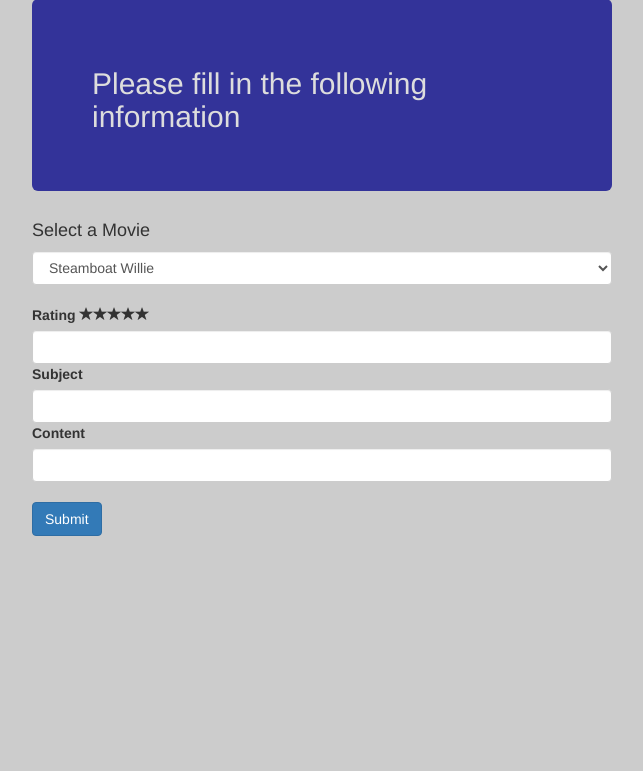
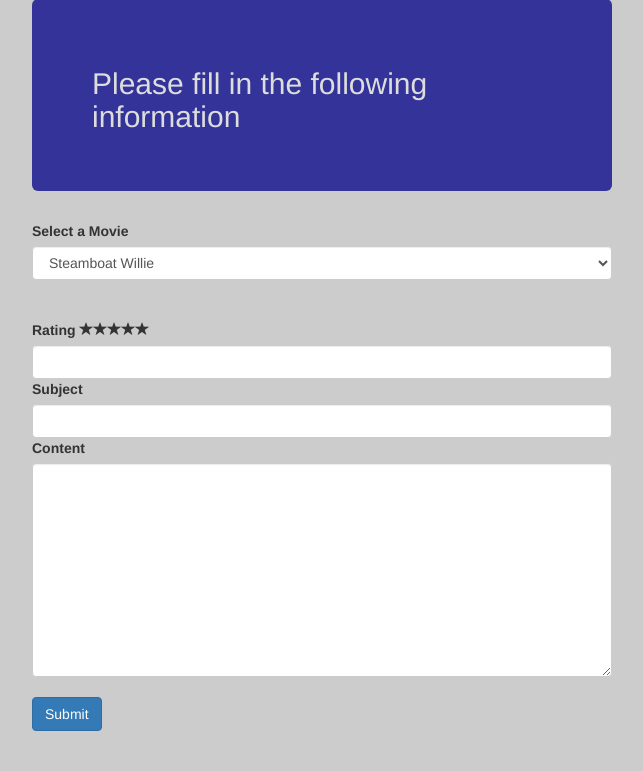
Before and after one commit to abeeston/cs313, a PHP site: page /add.php in a window 1280 px wide. Shown: the part 413-1184 px from the top of the page, without its empty margins (318-961 px from the left). Before the commit the page ends 949 px from the top, so only its background shows below. Run offline with PHP 8.4, Linux system fonts and the light colour scheme; data comes from the database, SQL or seed files in the repository; data that the repository does not hold is empty; some libraries are stand-ins or nearby versions.

Commit message:
Fixed inputs to look better

```diff
--- a/add.php
+++ b/add.php
@@ -71,7 +71,7 @@
                         <h2> Please fill in the following information </h2>
                     </div>
                     <form id="form" action="browseresults.php" method="post" onsubmit="return validate()">
-                            <h4> Select a Movie </h4>
+                            <label for="movie">Select a Movie</label>
                             <select class="form-control" name="movie" id="movie">
 <?php
 
@@ -80,11 +80,11 @@ $dbPass = 'moviepassword';
 $dbHost = '127.0.0.1';
 $dbName = 'movies';
 
-// $dbUser = getenv('OPENSHIFT_MYSQL_DB_USERNAME');
-// $dbPass = getenv('OPENSHIFT_MYSQL_DB_PASSWORD');
-// $dbHost = getenv('OPENSHIFT_MYSQL_DB_HOST');
-// $dbPort = getenv('OPENSHIFT_MYSQL_DB_PORT');
-// $dbName = "movies";
+$dbUser = getenv('OPENSHIFT_MYSQL_DB_USERNAME');
+$dbPass = getenv('OPENSHIFT_MYSQL_DB_PASSWORD');
+$dbHost = getenv('OPENSHIFT_MYSQL_DB_HOST');
+$dbPort = getenv('OPENSHIFT_MYSQL_DB_PORT');
+$dbName = "movies";
 
 echo "host:$dbHost:$dbPort dbName:$dbName user:$dbUser password:$dbPass<br />\n";
 
@@ -107,13 +107,13 @@ catch(PDOEXCEPTION $ex)
 }
 
 ?>
-                            </select><br/>
+                            </select><br/><br/>
                             <label for="rating">Rating <span class="glyphicon glyphicon-star"></span><span class="glyphicon glyphicon-star"></span><span class="glyphicon glyphicon-star"></span><span class="glyphicon glyphicon-star"></span><span class="glyphicon glyphicon-star"></span></label>
-                            <input type="text" class="form-control" id="rating" maxlength="1">
+                            <input type="text" class="form-control" id="rating" maxlength="1"></input>
                             <label for="subject">Subject</label>
-                            <input type="text" class="form-control" id="subject" maxlength="100">
+                            <input type="text" class="form-control" id="subject" maxlength="100"></input>
                             <label for="content">Content</label>
-                            <input type="text" class="form-control" id="content" maxlength="1000"> <br/>
+                            <textarea class="form-control" id="content" maxlength="1000" rows="10"></textarea> <br/>
                             <button type="submit" class="btn btn-primary">Submit</button>
                         </form>
                 </div>
```
